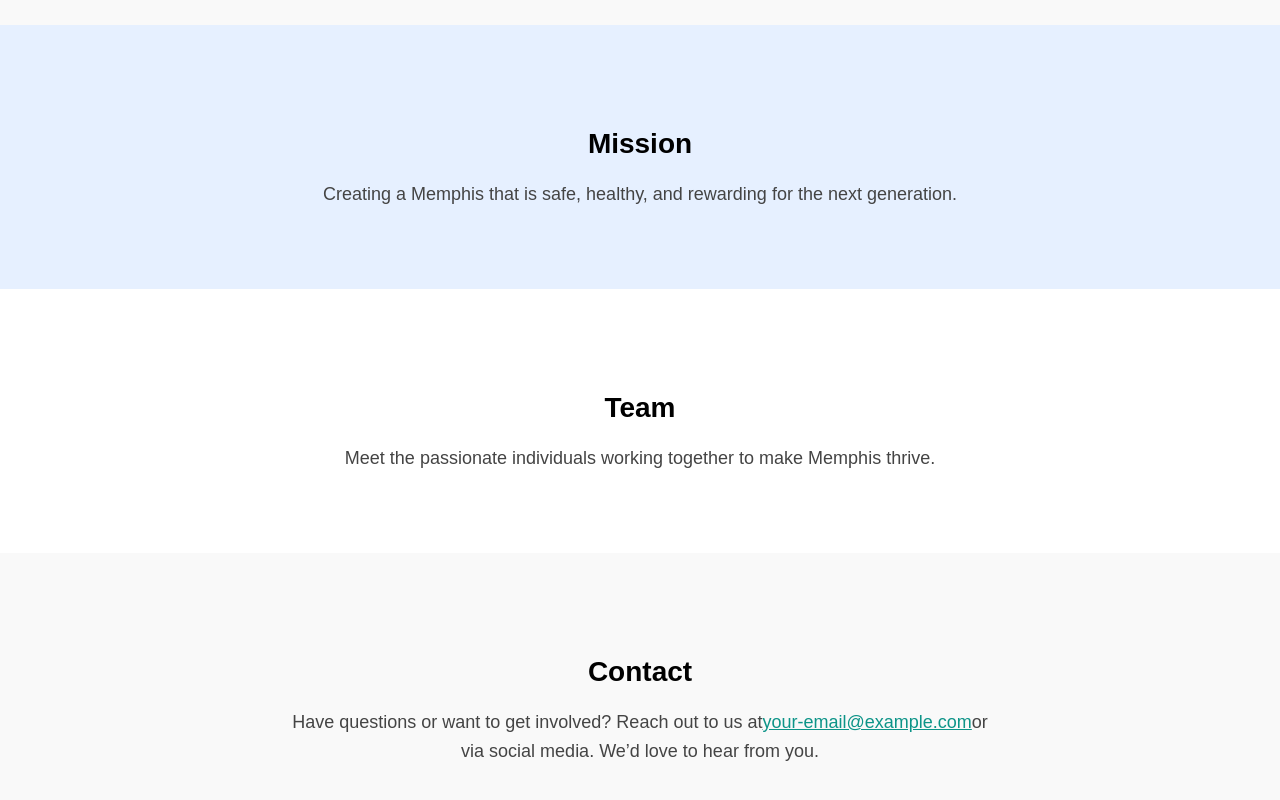
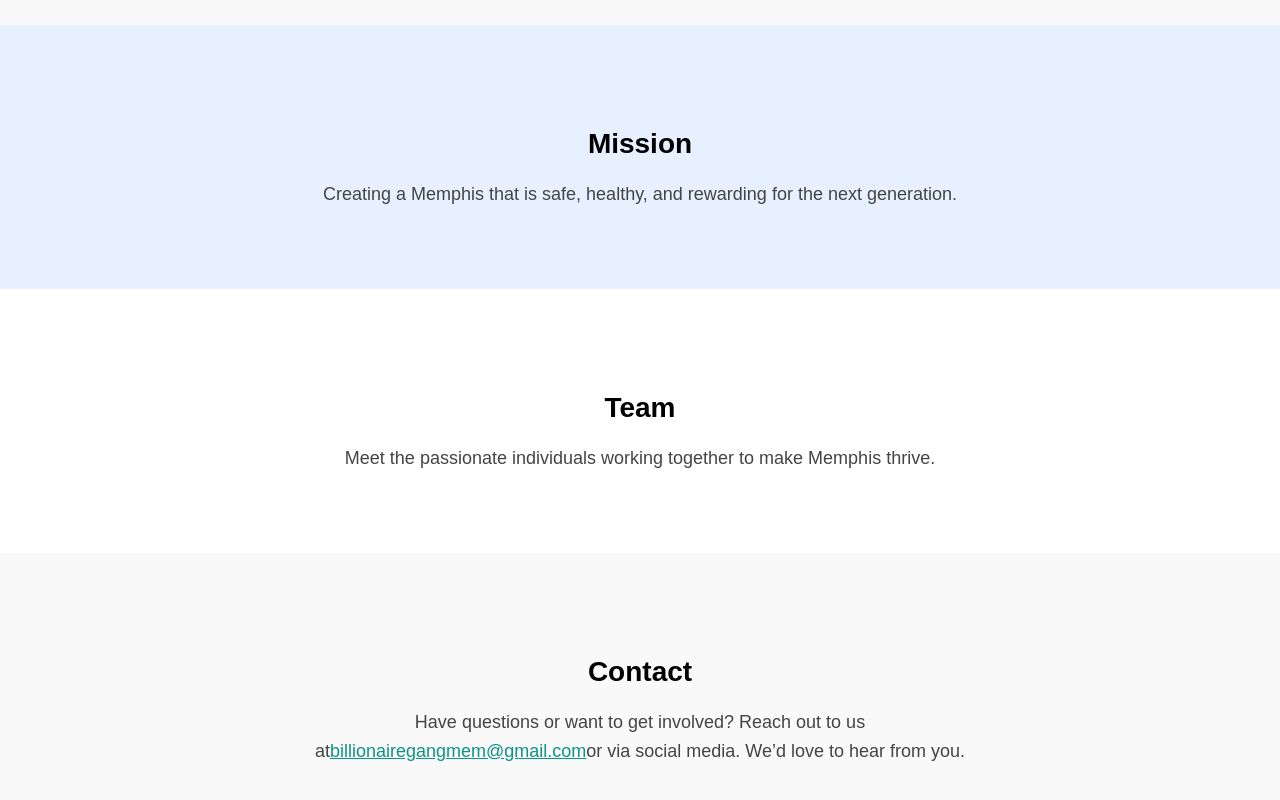
Before and after one commit to peggydpy/billionaire-gang, a Next.js app: page / in a window 1280 px wide. Shown: the part 369-1169 px from the top of the page. Built offline with nearby package versions, Linux system fonts and the light colour scheme.

Commit message:
Update layout.js

```diff
--- a/src/app/layout.js
+++ b/src/app/layout.js
@@ -104,7 +104,7 @@ export default function RootLayout({ children }) {
   <p style={paragraphStyle}>
     Have questions or want to get involved? Reach out to us at
     <a href="mailto:your-email@example.com" style={{ color: "#0d9488", textDecoration: "underline" }}>
-      your-email@example.com
+      billionairegangmem@gmail.com
     </a>
     or via social media. We’d love to hear from you.
   </p>
```
